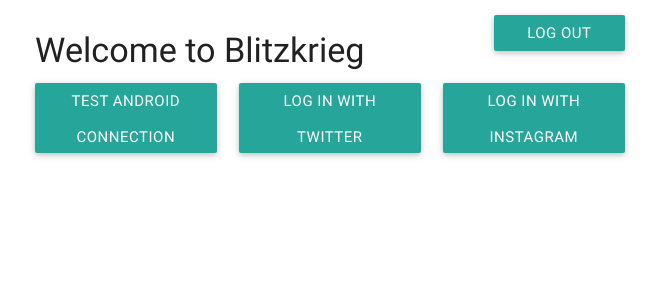
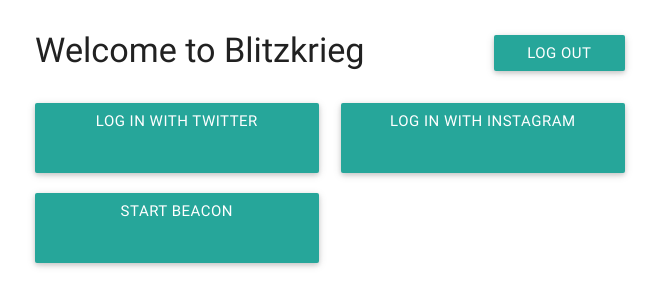
Before and after one commit to dborstelmann/blitzkrieg, a Flask app: template blitzkrieg/templates/home.html in a window 1280 px wide. Shown: the top 307 px of the page, without its empty margins (310-969 px from the left). Run offline with Flask 2, Linux system fonts and the light colour scheme; the template is opened without the code that fills it, so the values that code supplies are empty; style sheets or scripts are compiled from the project's sources; some libraries are stand-ins or nearby versions.

Commit message:
let  us get soome shit going on up in hurrrrr

```diff
--- a/blitzkrieg/__init__.py
+++ b/blitzkrieg/__init__.py
@@ -4,6 +4,7 @@ import requests, psycopg2
 blitzkrieg = Flask(__name__)
 
 from routes import login_views
+from routes import ping_views
 from routes import static_website_views
 
 conn = psycopg2.connect("dbname='blitzkrieg' user='postgres' host='localhost' port='5432'");
--- a/blitzkrieg/static/less/styles.less
+++ b/blitzkrieg/static/less/styles.less
@@ -21,5 +21,8 @@
 
 #home {
 
+    .top-spread {
+        margin-top: 20px;
+    }
 
 }
--- a/blitzkrieg/static/views/home_view.js
+++ b/blitzkrieg/static/views/home_view.js
@@ -14,8 +14,8 @@ var HomeView = Backbone.View.extend({
     events: {
         'click #log-out-button': 'logOut',
         'click #instagram-log-out': 'logOutInstagram',
-        'click #get-instagram-feed': 'getInstagramFeed',
-        'click #test-android-button': 'testAndroid'
+        'click .start-beacon': 'startBeacon',
+        'click .stop-beacon': 'stopBeacon'
     },
 
     logOut: function () {
@@ -37,18 +37,39 @@ var HomeView = Backbone.View.extend({
         });
     },
 
-    getInstagramFeed: function () {
-        // $.ajax({
-        //     type: 'GET',
-        //     url: 'get_instagram_feed',
-        //     success: function () {
-        //     }
-        // });
+    startBeacon: function (e) {
+        var $this = $(e.target);
+
+        $this.removeClass('start-beacon');
+        $this.addClass('red darken-2');
+        $this.addClass('stop-beacon');
+        $this.text('Stop Beacon');
+
+        this.beacon();
+        this.beaconInterval = setInterval(this.beacon, 15000);
     },
 
-    testAndroid: function () {
-        $('#test-android-button').css({'background-color': 'red'});
-        Android.showToast('TESTTTTTTTT');
+    stopBeacon: function (e) {
+        var $this = $(e.target);
+
+
+        clearInterval(this.beaconInterval);
+
+        $this.removeClass('stop-beacon');
+        $this.removeClass('red darken-2');
+        $this.addClass('start-beacon');
+        $this.text('Start Beacon Beacon');
+    },
+
+    beacon: function () {
+        var _this = this;
+
+        $.ajax({
+            url: 'ping_user_data',
+            success: function (data) {
+                debugger;
+            }
+        });
     }
 
 });
--- a/blitzkrieg/templates/home.html
+++ b/blitzkrieg/templates/home.html
@@ -14,27 +14,22 @@
     <div class="container">
         <div class="section log-in-section">
             <div class="row">
-                <div class="col s8 offset-s2">
+                <div class="col s12 l8 offset-l2">
                     <div class="row">
-                        <div class="col s9 branding">
+                        <div class="col s12 l9 branding">
                             <h4>Welcome to Blitzkrieg</h4>
                         </div>
-                        <div class="col s3 log-out">
+                        <div class="col s12 l3 log-out top-spread">
                             <button id="log-out-button" class="btn waves-effect waves-light">Log Out
                                 <i class="material-icons right">send</i>
                             </button>
                         </div>
-                        <div class="col s4">
-                            <a id="test-android-button" class="btn waves-effect waves-light custom-buttons tall-buttons">
-                                Test Android Connection
-                            </a>
-                        </div>
-                        <div class="col s4">
+                        <div class="col s12 l6 top-spread">
                             <a id="twitter-button" class="btn waves-effect waves-light custom-buttons tall-buttons">
                                 Log In With Twitter
                             </a>
                         </div>
-                        <div class="col s4">
+                        <div class="col s12 l6 top-spread">
                             {% if session.instagram_token %}
                             <a id="instagram-log-out" class="btn custom-buttons tall-buttons red darken-2">
                                 Log Out of Instagram
@@ -45,11 +40,11 @@
                             </a>
                             {% endif %}
                         </div>
-                        {% if session.instagram_token %}
-                        <div class="col s3 offset-s9" style="margin-top: 20px;">
-                            <button id="get-instagram-feed" class="btn waves-effect waves-light">Instagram Feed</button>
+                        <div class="col s12 l6 top-spread">
+                            <a id="start-beacon-button" class="btn waves-effect waves-light custom-buttons tall-buttons start-beacon">
+                                Start Beacon
+                            </a>
                         </div>
-                        {% endif %}
                     </div>
                 </div>
             </div>
--- a/run_pull_user_data.py
+++ b/run_pull_user_data.py
@@ -53,7 +53,7 @@ def recursive_results(data_feed, user_id, access_token, next_url=None):
             break_check = True
             break
         else:
-            data_feed.append((str(created_date + datetime.timedelta(minutes=10)), str(user_id)))
+            data_feed.append((str(created_date - datetime.timedelta(hours=6) + datetime.timedelta(minutes=10)), str(user_id)))
 
     if break_check:
         return data_feed
```
Also changed, not shown: blitzkrieg/routes/ping_views.py (added, +24 -0 lines), blitzkrieg/templates/hello.html (+7 -7 lines).
